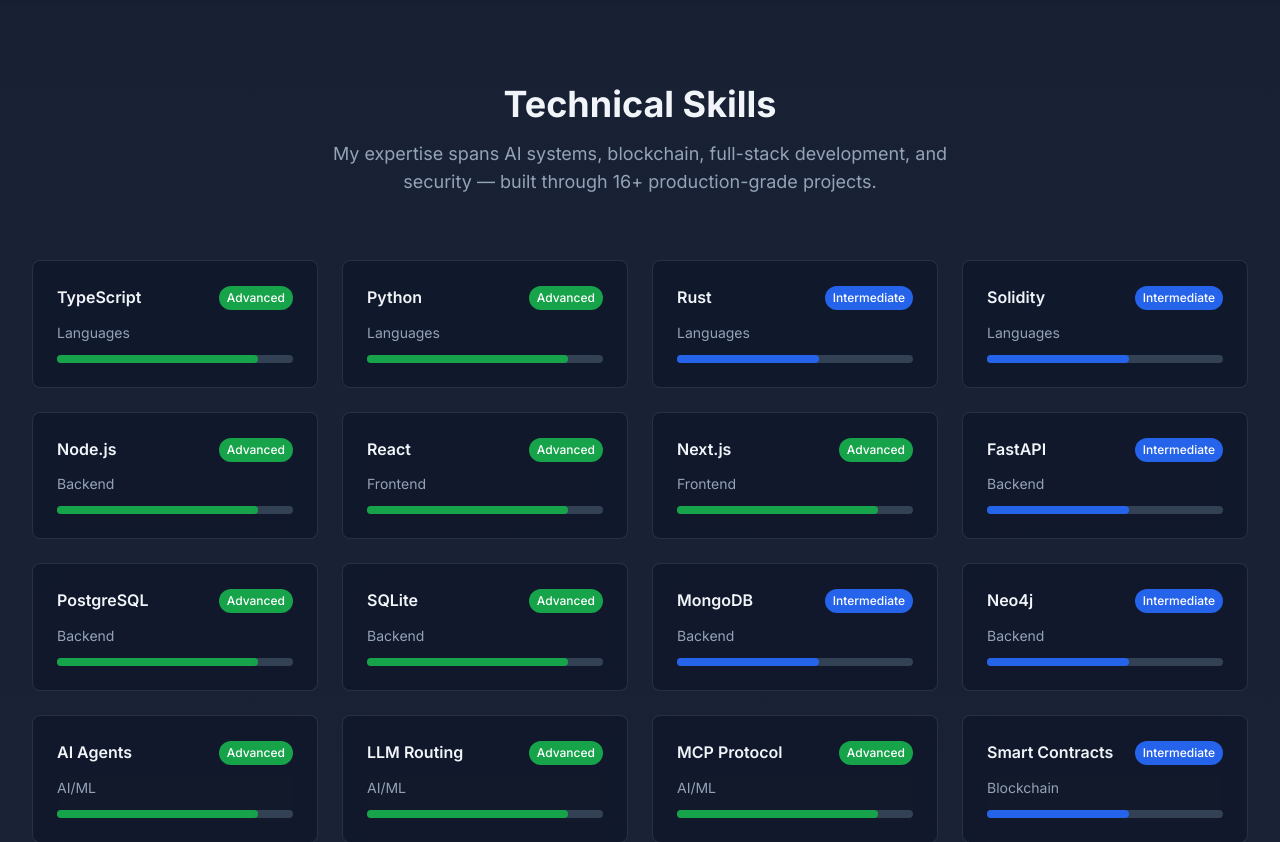
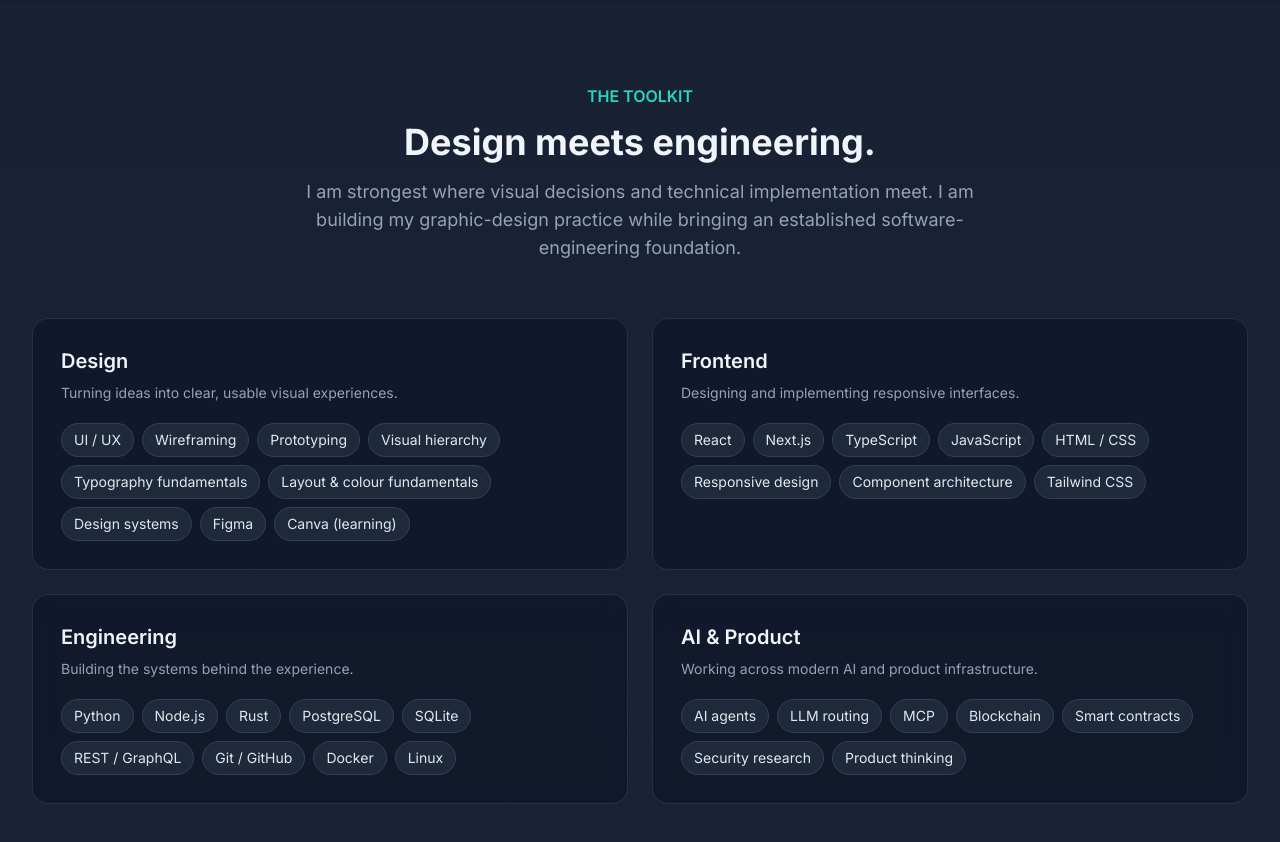
Before and after one commit to danny-dis/dismas-portfolio, a Next.js app: page / in a window 1280 px wide. Shown: the part 1260-2102 px from the top of the page. Built offline with nearby package versions, Linux system fonts and the light colour scheme.

Commit message:
reframe skills around design plus engineering without inflated proficiency claims

```diff
--- a/src/components/SkillsGrid.tsx
+++ b/src/components/SkillsGrid.tsx
@@ -1,130 +1,65 @@
 'use client'
 
 import { useEffect, useState } from 'react'
-import { Skill } from '@/types'
 
-const skills: Skill[] = [
-  { name: 'TypeScript', level: 'Advanced', category: 'Languages' },
-  { name: 'Python', level: 'Advanced', category: 'Languages' },
-  { name: 'Rust', level: 'Intermediate', category: 'Languages' },
-  { name: 'Solidity', level: 'Intermediate', category: 'Languages' },
-  { name: 'Node.js', level: 'Advanced', category: 'Backend' },
-  { name: 'React', level: 'Advanced', category: 'Frontend' },
-  { name: 'Next.js', level: 'Advanced', category: 'Frontend' },
-  { name: 'FastAPI', level: 'Intermediate', category: 'Backend' },
-  { name: 'PostgreSQL', level: 'Advanced', category: 'Backend' },
-  { name: 'SQLite', level: 'Advanced', category: 'Backend' },
-  { name: 'MongoDB', level: 'Intermediate', category: 'Backend' },
-  { name: 'Neo4j', level: 'Intermediate', category: 'Backend' },
-  { name: 'AI Agents', level: 'Advanced', category: 'AI/ML' },
-  { name: 'LLM Routing', level: 'Advanced', category: 'AI/ML' },
-  { name: 'MCP Protocol', level: 'Advanced', category: 'AI/ML' },
-  { name: 'Smart Contracts', level: 'Intermediate', category: 'Blockchain' },
-  { name: 'Foundry', level: 'Intermediate', category: 'Blockchain' },
-  { name: 'Docker', level: 'Intermediate', category: 'DevOps' },
-  { name: 'CI/CD', level: 'Intermediate', category: 'DevOps' },
-  { name: 'Git', level: 'Advanced', category: 'DevOps' },
-  { name: 'Linux / Systems', level: 'Advanced', category: 'Systems' },
-  { name: 'Shell scripting', level: 'Advanced', category: 'Systems' },
-  { name: 'WebSockets', level: 'Advanced', category: 'Backend' },
-  { name: 'REST/GraphQL', level: 'Advanced', category: 'Backend' },
+const groups = [
+  {
+    title: 'Design',
+    intro: 'Turning ideas into clear, usable visual experiences.',
+    items: ['UI / UX', 'Wireframing', 'Prototyping', 'Visual hierarchy', 'Typography fundamentals', 'Layout & colour fundamentals', 'Design systems', 'Figma', 'Canva (learning)'],
+  },
+  {
+    title: 'Frontend',
+    intro: 'Designing and implementing responsive interfaces.',
+    items: ['React', 'Next.js', 'TypeScript', 'JavaScript', 'HTML / CSS', 'Responsive design', 'Component architecture', 'Tailwind CSS'],
+  },
+  {
+    title: 'Engineering',
+    intro: 'Building the systems behind the experience.',
+    items: ['Python', 'Node.js', 'Rust', 'PostgreSQL', 'SQLite', 'REST / GraphQL', 'Git / GitHub', 'Docker', 'Linux'],
+  },
+  {
+    title: 'AI & Product',
+    intro: 'Working across modern AI and product infrastructure.',
+    items: ['AI agents', 'LLM routing', 'MCP', 'Blockchain', 'Smart contracts', 'Security research', 'Product thinking'],
+  },
 ]
 
-const levelColors: Record<string, string> = {
-  'Beginner': 'bg-yellow-600',
-  'Intermediate': 'bg-blue-600',
-  'Advanced': 'bg-green-600',
-  'Highly knowledgeable': 'bg-purple-600',
-  'Comfortable': 'bg-teal-600',
-}
-
-const categoryColors: Record<string, string> = {
-  'Backend': 'border-primary-500',
-  'Frontend': 'border-blue-500',
-  'Systems': 'border-purple-500',
-  'Languages': 'border-green-500',
-  'AI/ML': 'border-yellow-500',
-  'Blockchain': 'border-orange-500',
-  'DevOps': 'border-cyan-500',
-}
-
 export default function SkillsGrid() {
-  const [visibleSkills, setVisibleSkills] = useState<boolean[]>([])
+  const [visible, setVisible] = useState(false)
 
   useEffect(() => {
-    const timer = setTimeout(() => {
-      setVisibleSkills(skills.map(() => true))
-    }, 200)
+    const timer = setTimeout(() => setVisible(true), 120)
     return () => clearTimeout(timer)
   }, [])
 
   return (
     <section id="skills" className="py-20 bg-dark-800/50">
       <div className="max-w-7xl mx-auto px-4 sm:px-6 lg:px-8">
-        <div className="text-center mb-16">
-          <h2 className="text-3xl md:text-4xl font-bold text-dark-100 mb-4">
-            Technical Skills
-          </h2>
+        <div className="text-center mb-14">
+          <p className="text-primary-400 font-semibold mb-3">THE TOOLKIT</p>
+          <h2 className="text-3xl md:text-4xl font-bold text-dark-100 mb-4">Design meets engineering.</h2>
           <p className="text-lg text-dark-400 max-w-2xl mx-auto">
-            My expertise spans AI systems, blockchain, full-stack development, and security — built through 16+ production-grade projects.
+            I am strongest where visual decisions and technical implementation meet. I am building my graphic-design practice while bringing an established software-engineering foundation.
           </p>
         </div>
 
-        <div className="grid grid-cols-1 md:grid-cols-2 lg:grid-cols-4 gap-6">
-          {skills.map((skill, index) => (
-            <div
-              key={skill.name}
-              className={`glass rounded-lg p-6 border-l-4 ${categoryColors[skill.category] || 'border-gray-500'}
-                hover-lift transition-all duration-300 ${
-                  visibleSkills[index] ? 'fade-in visible' : 'fade-in'
-                }`}
-              style={{ transitionDelay: `${index * 50}ms` }}
-            >
-              <div className="flex items-center justify-between mb-3">
-                <h3 className="font-semibold text-dark-100">{skill.name}</h3>
-                <span
-                  className={`px-2 py-1 rounded-full text-xs font-medium text-white ${
-                    levelColors[skill.level] || 'bg-gray-600'
-                  }`}
-                >
-                  {skill.level}
-                </span>
+        <div className={`grid grid-cols-1 md:grid-cols-2 gap-6 ${visible ? 'fade-in visible' : 'fade-in'}`}>
+          {groups.map((group) => (
+            <article key={group.title} className="glass rounded-2xl p-7 hover-lift transition-all duration-300">
+              <h3 className="text-xl font-semibold text-dark-100 mb-2">{group.title}</h3>
+              <p className="text-sm text-dark-400 mb-5">{group.intro}</p>
+              <div className="flex flex-wrap gap-2">
+                {group.items.map((item) => (
+                  <span key={item} className="px-3 py-1.5 rounded-full bg-dark-800 text-dark-200 text-sm border border-dark-700">
+                    {item}
+                  </span>
+                ))}
               </div>
-              <p className="text-sm text-dark-400 mb-3">{skill.category}</p>
-
-              {/* Progress bar visualization */}
-              <div className="w-full bg-dark-700 rounded-full h-2">
-                <div
-                  className={`h-2 rounded-full transition-all duration-1000 ${
-                    levelColors[skill.level] || 'bg-gray-600'
-                  }`}
-                  style={{
-                    width: visibleSkills[index] ? getSkillWidth(skill.level) : '0%',
-                    transitionDelay: `${index * 50 + 300}ms`,
-                  }}
-                />
-              </div>
-            </div>
+            </article>
           ))}
-        </div>
-
-        <div className="mt-12 text-center">
-          <p className="text-dark-400 italic">
-            "I don't just write code — I build systems."
-          </p>
         </div>
       </div>
     </section>
   )
 }
-
-function getSkillWidth(level: Skill['level']): string {
-  switch (level) {
-    case 'Beginner': return '25%'
-    case 'Intermediate': return '60%'
-    case 'Advanced': return '85%'
-    case 'Highly knowledgeable': return '95%'
-    case 'Comfortable': return '70%'
-    default: return '50%'
-  }
-}
```
